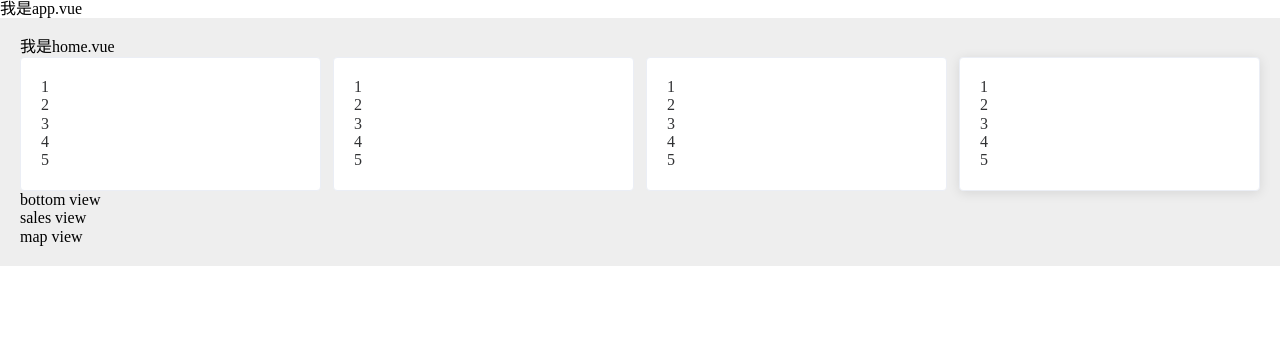
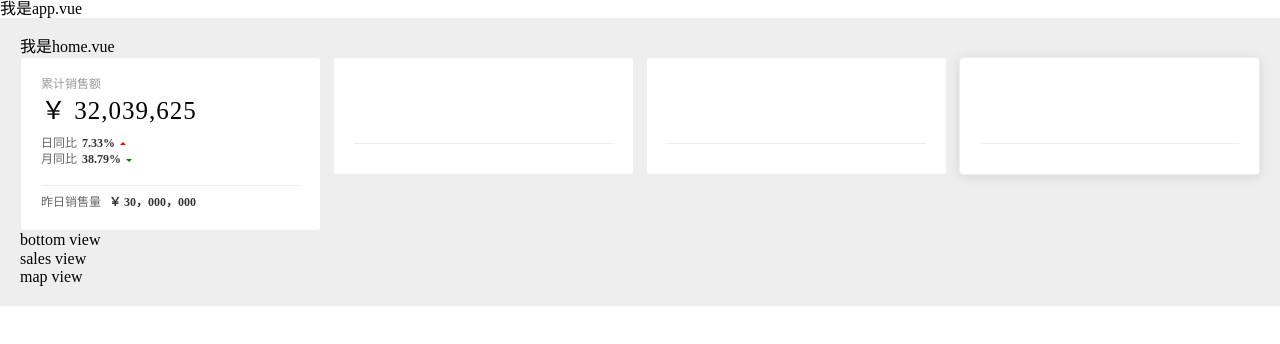
Before and after one commit to zhangshengzhong/the-front-end-visualization-3, a Vue app: page /#/ in a window 1280 px wide. Shown: the top 344 px of the page. Built offline with nearby package versions, Linux system fonts and the light colour scheme.

Commit message:
total-sales组件完成

```diff
--- a/src/components/CommonCard/index.vue
+++ b/src/components/CommonCard/index.vue
@@ -1,15 +1,69 @@
 <template>
-<div class="common-card">
-    <div class="title">1</div>
-    <div class="value">2</div>
-    <div class="chart">3</div>
-    <div class="line">4</div>
-    <div class="total">5</div>
-</div>
+  <div class="common-card">
+    <div class="title">{{ title }}</div>
+    <div class="value">{{ value }}</div>
+    <div class="chart">
+      <slot></slot>
+    </div>
+    <div class="line"></div>
+    <div class="total">
+      <slot name="footer"></slot>
+    </div>
+  </div>
 </template>
 
 <script>
-export default {}
+export default {
+  props: {
+    title: String,
+    value: String
+  }
+}
 </script>
 
-<style></style>
+<style lang="scss" scoped>
+.title {
+  font-size: 12px;
+  color: #999;
+}
+.value {
+  font-size: 25px;
+  color: #000;
+  margin-top: 5px;
+  letter-spacing: 1px;
+}
+.chart {
+  height: 50px;
+}
+.line {
+  margin: 10px 0;
+  border-top: 1px solid #eee;
+}
+.total {
+  font-size: 12px;
+  color: #666;
+}
+</style>
+<style lang="scss">
+.emphasis {
+  margin-left: 5px;
+  color: #333;
+  font-weight: 700;
+}
+.increase{
+      width: 0px;
+      height: 0px;
+      border-width: 3px;
+      border-color: transparent transparent red transparent;
+      border-style: solid;
+      margin: 0 0 3px 5px;
+    }
+    .decrease{
+      width: 0px;
+      height: 0px;
+      border-width: 3px;
+      border-color: green transparent transparent transparent;
+      border-style: solid;
+      margin: 3px 0 0 5px;
+    }
+</style>
--- a/src/components/TopView/TodayUsers/index.vue
+++ b/src/components/TopView/TodayUsers/index.vue
@@ -5,11 +5,9 @@
 </template>
 
 <script>
-import CommonCard from '../../CommonCard'
+import commonCardMixin from '../../../mixins/commonCardMixin'
 export default {
-  components: {
-    CommonCard
-  }
+  mixins: [commonCardMixin]
 }
 </script>
 
--- a/src/components/TopView/TotalOrders/index.vue
+++ b/src/components/TopView/TotalOrders/index.vue
@@ -5,11 +5,9 @@
 </template>
 
 <script>
-import CommonCard from '../../CommonCard'
+import commonCardMixin from '../../../mixins/commonCardMixin'
 export default {
-  components: {
-    CommonCard
-  }
+  mixins: [commonCardMixin]
 }
 </script>
 
--- a/src/components/TopView/TotalSales/index.vue
+++ b/src/components/TopView/TotalSales/index.vue
@@ -1,16 +1,48 @@
 <template>
   <div class="total-sales">
-      <common-card></common-card>
+    <common-card title="累计销售额" value="￥ 32,039,625">
+      <template>
+        <div class="compare-warper">
+          <div class="compare">
+            <span>日同比</span>
+            <span class="emphasis">7.33%</span>
+            <div class="increase"></div>
+          </div>
+          <div class="compare">
+            <span>月同比</span>
+            <span class="emphasis">38.79%</span>
+            <div class="decrease"></div>
+          </div>
+        </div>
+      </template>
+      <template v-slot:footer>
+        <span>昨日销售量 </span>
+        <span class="emphasis">￥ 30，000，000</span>
+      </template>
+    </common-card>
   </div>
 </template>
 
 <script>
-import CommonCard from '../../CommonCard'
+import commonCardMixin from '../../../mixins/commonCardMixin'
 export default {
-  components: {
-    CommonCard
-  }
+  mixins: [commonCardMixin]
 }
 </script>
 
-<style></style>
+<style lang="scss" scoped>
+.compare-warper {
+  height: 100%;
+  display: flex;
+  flex-direction: column;
+  justify-content: center;
+  .compare {
+    font-size: 12px;
+    margin-top: 3px;
+    color: #666;
+    display: flex;
+    align-items: center;
+  }
+}
+
+</style>
--- a/src/components/TopView/TotalUsers/index.vue
+++ b/src/components/TopView/TotalUsers/index.vue
@@ -5,11 +5,9 @@
 </template>
 
 <script>
-import CommonCard from '../../CommonCard'
+import commonCardMixin from '../../../mixins/commonCardMixin'
 export default {
-  components: {
-    CommonCard
-  }
+  mixins: [commonCardMixin]
 }
 </script>
 
--- /dev/null
+++ b/src/mixins/commonCardMixin.js
@@ -0,0 +1,6 @@
+import CommonCard from '../components/CommonCard/index.vue'
+export default {
+  components: {
+    CommonCard
+  }
+}
```
